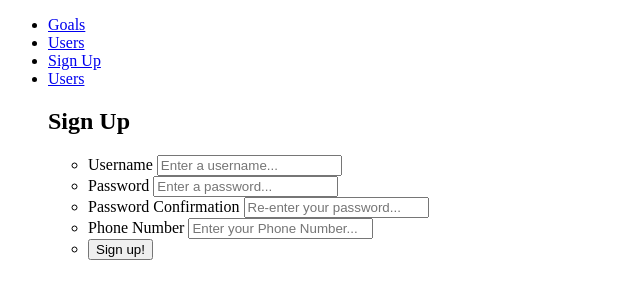
After one commit to Dayton-Killian-1/goaltracker, a Rails app: page /user_sign_up in a window 1280 px wide. The commit adds this page. Shown: the top 300 px of the page, without its empty margins (0-640 px from the left). Run offline with Rails 7, Linux system fonts and the light colour scheme.

Commit message:
users pages are being built out

```diff
--- a/app/controllers/users_controller.rb
+++ b/app/controllers/users_controller.rb
@@ -1,4 +1,36 @@
 class UsersController < ApplicationController
 
+  def new_registration_form
+    render({ :template => "user_templates/signup_form.html.erb"})
+  end
 
+  def create
+    user = User.new
+
+    user.name = params.fetch("input_username")
+    user.password = params.fetch("input_password")
+    user.password_confirmation = params.fetch("input_password_confirmation")
+    user.phone = params.fetch("input_phonenum")
+
+    save_status = user.save
+
+    if save_status == true
+      redirect_to("/users/#{user.username}", { :notice => "Thanks for signing up, " + user.name + "! Let's hit some goals!" })
+    else
+      redirect_to("/user_sign_up")
+    end
+  end
+
+  def show
+    the_username = params.fetch("the_username")
+    @user = User.where({ :name => the_username }).at(0)
+
+    render({ :template => "user_templates/show.html.erb" })
+  end
+
+  def index
+    @users = User.all.order({ :name => :asc })
+
+    render({ :template => "user_templates/index.html" })
+  end
 end
--- a/app/views/layouts/application.html.erb
+++ b/app/views/layouts/application.html.erb
@@ -16,6 +16,21 @@
   </head>
 
   <body>
+    <nav>
+      <ul>
+        <li>
+          <a href="/goals">Goals</a>
+        </li>
+        <li>
+          <a href="/users">Users</a>
+        </li>
+        <li>
+          <a href="/user_sign_up">Sign Up</a>
+        </li>
+         <li>
+          <a href="/users">Users</a>
+        </li>
+
     <%= yield %>
   </body>
 </html>
--- a/app/views/user_templates/show.html.erb
+++ b/app/views/user_templates/show.html.erb
@@ -0,0 +1,3 @@
+<div>
+  <%= notice %>
+</div>
--- /dev/null
+++ b/app/views/user_templates/signup_form.html.erb
@@ -0,0 +1,27 @@
+<h1>Sign Up</h1>
+
+
+
+<form action="/insert_user_record">
+  <ul>
+    <li>
+      <label for="browser_username">Username</label>
+      <input id="browser_username" type="text" name="input_username" placeholder="Enter a username...">
+    </li>
+    <li>
+      <label for="browser_password">Password</label>
+      <input id="browser_password" type="password" name="input_password" placeholder="Enter a password...">
+    </li>
+    <li>
+      <label for="browser_password_confirmation">Password Confirmation</label>
+      <input id="browser_password_confirmation" type="password" name="input_password_confirmation" placeholder="Re-enter your password...">
+    </li>
+    <li>
+      <label for="browser_phonenum">Phone Number</label>
+      <input id="browser_phonenum" type="phonenum" name="input_phonenum" placeholder="Enter your Phone Number...">
+    </li>
+    <li>
+      <button>Sign up!</button>
+    </li>
+  </ul>
+</form>
--- a/config/routes.rb
+++ b/config/routes.rb
@@ -9,9 +9,12 @@ Rails.application.routes.draw do
   get("/insert_goal", { :controller => "goals", :action => "create" })
   get("/modify_goal/:path_id", { :controller => "goals", :action => "update" })
 
+  get("/user_sign_up", { :controller => "users", :action => "new_registration_form" })
+
+
   get("/users", { :controller => "users", :action => "index" })
-  get("/users/:path_id", { :controller => "users", :action => "show" })
+  get("/users/:the_username", { :controller => "users", :action => "show" })
   get("/delete_user/:path_id", { :controller => "users", :action => "destroy" })
-  get("/insert_user", { :controller => "users", :action => "create" })
+  get("/insert_user_record", { :controller => "users", :action => "create" })
   get("/modify_user/:path_id", { :controller => "users", :action => "update" })
 end
```
Also changed, not shown: app/views/user_templates/index.html.erb (+34 -0 lines).
